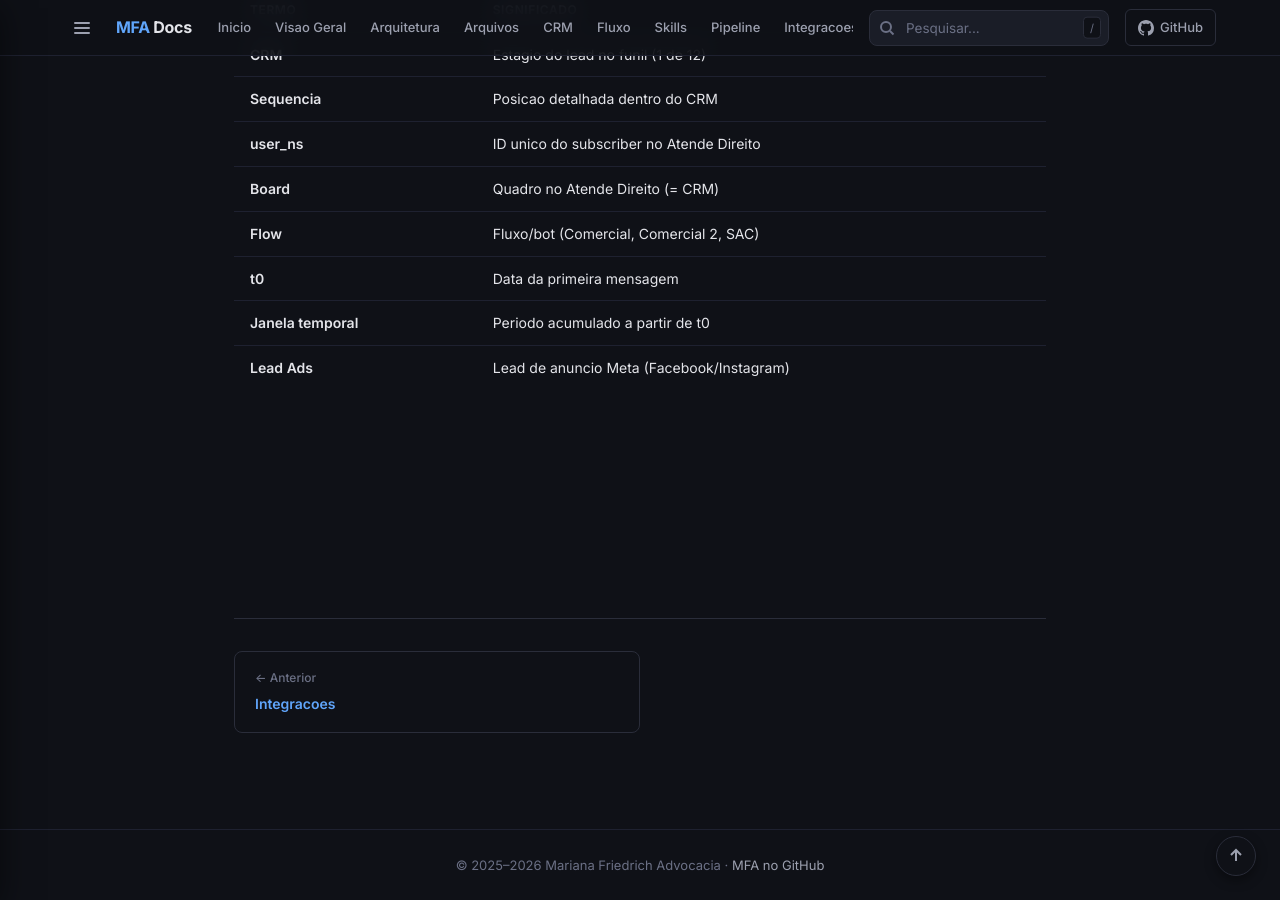
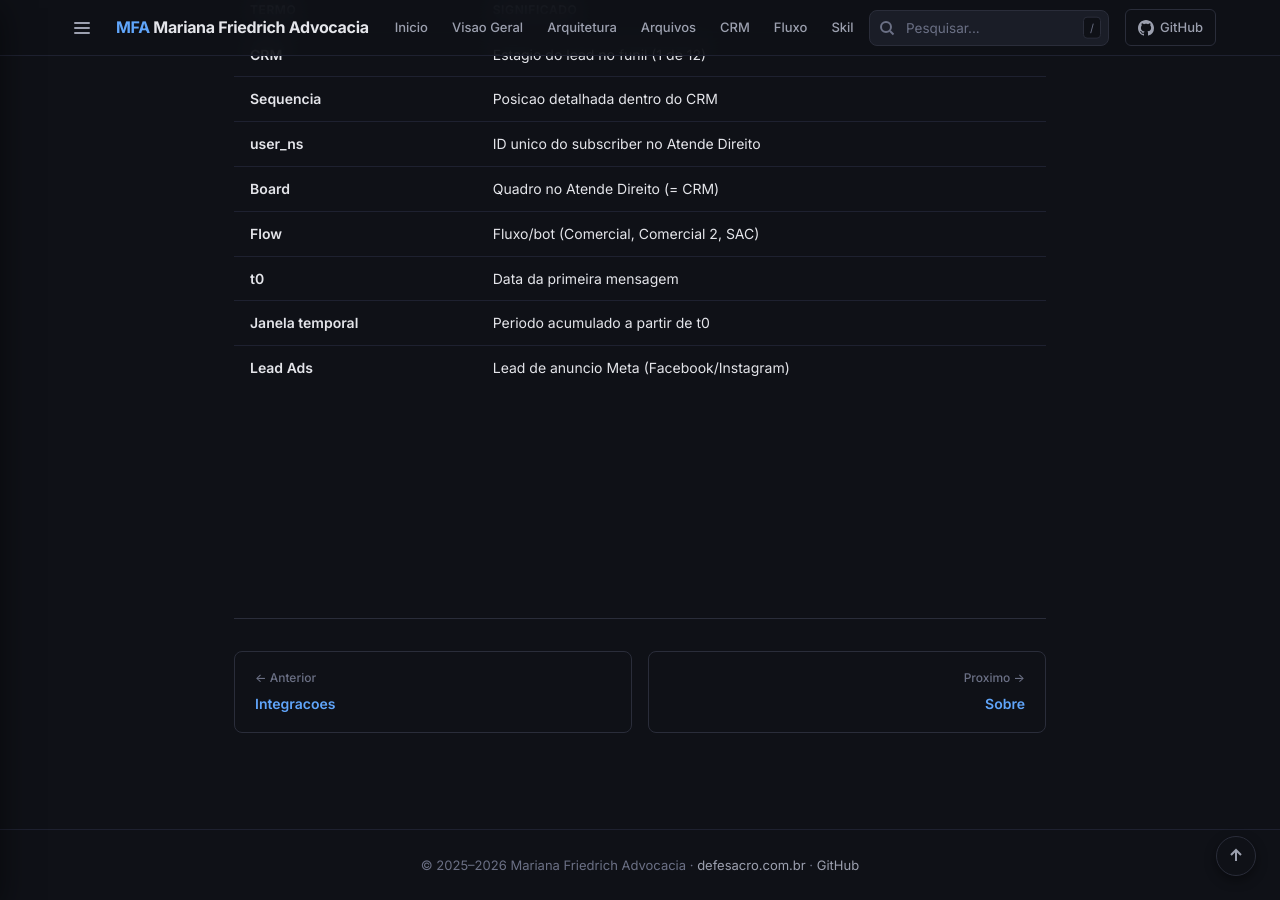
Before and after one commit to advogadamarianaf-oss/MFA, a Jekyll site: the page built from docs/guia-rapido.md, in a window 1280 px wide and 900 px high, scrolled down 2840 px. Built offline with Jekyll 4.4.1, drawn with Linux system fonts in a browser that asks for light colours.

Commit message:
docs: adicionar pagina Sobre + atualizar branding para Mariana Friedrich Advocacia
Co-Authored-By: Claude Opus 4.6 <noreply@anthropic.com>

```diff
--- a/docs/_layouts/default.html
+++ b/docs/_layouts/default.html
@@ -353,7 +353,7 @@
   <!-- Sidebar -->
   <aside class="sidebar" id="sidebar">
     <div class="sidebar-header">
-      <a href="{{ '/' | relative_url }}" class="nav-logo"><span>MFA</span> Docs</a>
+      <a href="{{ '/' | relative_url }}" class="nav-logo"><span>MFA</span> Mariana Friedrich Advocacia</a>
       <button class="sidebar-close" id="sidebarClose" aria-label="Fechar menu">
         <svg width="18" height="18" fill="none" stroke="currentColor" stroke-width="2"><path d="M4 4l10 10M14 4L4 14"/></svg>
       </button>
@@ -381,7 +381,7 @@
       <button class="nav-hamburger" id="sidebarOpen" aria-label="Abrir menu">
         <svg width="20" height="20" fill="none" stroke="currentColor" stroke-width="2" stroke-linecap="round"><path d="M3 5h14M3 10h14M3 15h14"/></svg>
       </button>
-      <a href="{{ '/' | relative_url }}" class="nav-logo"><span>MFA</span> Docs</a>
+      <a href="{{ '/' | relative_url }}" class="nav-logo"><span>MFA</span> Mariana Friedrich Advocacia</a>
 
       <div class="nav-links">
         {% assign pages = site.pages | where_exp: "p", "p.nav_order" | sort: "nav_order" %}
@@ -427,7 +427,7 @@
   {% endif %}
 
   <footer class="footer">
-    &copy; 2025–2026 Mariana Friedrich Advocacia · <a href="https://github.com/advogadamarianaf-oss/MFA">MFA no GitHub</a>
+    &copy; 2025–2026 Mariana Friedrich Advocacia · <a href="https://defesacro.com.br" target="_blank">defesacro.com.br</a> · <a href="https://github.com/advogadamarianaf-oss/MFA">GitHub</a>
   </footer>
 
   <button class="back-top" onclick="window.scrollTo({top:0})" aria-label="Voltar ao topo">
```
Also changed, not shown: docs/sobre.md (added, +54 -0 lines).
